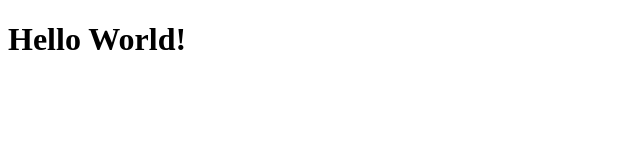
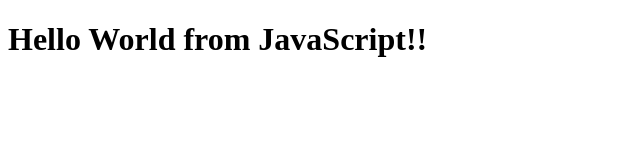
Before and after one commit to Prachi24599/namaste-react, a plain HTML site: page index.html in a window 1280 px wide. Shown: the whole page, without its empty margins (0-640 px from the left). Drawn offline with Linux system fonts and the light colour scheme.

Commit message:
Hello World from javascript

```diff
--- a/index.html
+++ b/index.html
@@ -6,8 +6,13 @@
   <title>Namaste React</title>
 </head>
 <body>
-  <div id="root">
-    <h1>Hello World!</h1>
-  </div>
+  <div id="root"></div>
+  <script>
+    const heading = document.createElement("h1");
+    heading.innerHTML = "Hello World from JavaScript!!";
+
+    const root = document.getElementById("root");
+    root.appendChild(heading);
+  </script>
 </body>
 </html>
```
